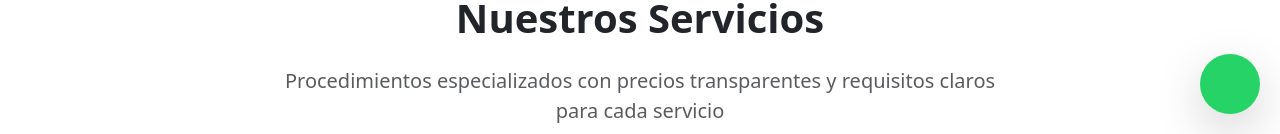
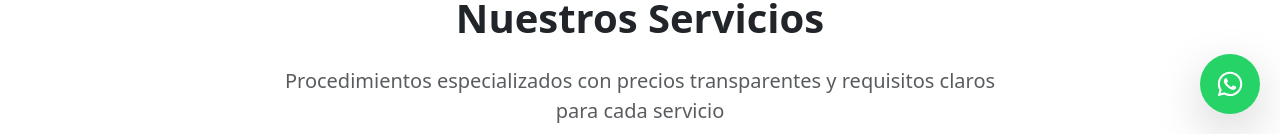
Before and after one commit to Andyabila5/DraNavarro, a React (Vite) app: page /DraNavarro/servicios in a window 1280 px wide. Shown: the part 666-800 px from the top of the page. Built offline with nearby package versions, Linux system fonts and the light colour scheme.

Commit message:
Version1.2

```diff
--- a/src/pages/Services.jsx
+++ b/src/pages/Services.jsx
@@ -6,7 +6,9 @@ import {
     FaCcVisa,
     FaCreditCard,
     FaMobileAlt,
-    FaInfoCircle
+    FaInfoCircle,
+    FaWhatsapp
+
 } from 'react-icons/fa';
 import {
     Stethoscope,
@@ -125,7 +127,7 @@ const ServicesPage = () => {
                                 realizados con la más alta tecnología y estándares de calidad médica.
                             </p>
                             <div className="d-flex gap-3">
-                                <a href="https://wa.me/506870516918"
+                                <a href="https://wa.me/50687051691"
                                     className="btn px-4 py-3 rounded-pill fw-medium"
                                     style={{ backgroundColor: '#25d366', color: 'white', border: 'none' }}
                                     target="_blank">
@@ -177,7 +179,7 @@ const ServicesPage = () => {
                     e.target.style.backgroundColor = '#25d366';
                 }}
             >
-                <i className="fab fa-whatsapp text-white fs-3"></i>
+                <FaWhatsapp size={28} color="white" />
             </a>
 
             {/* CSS para la animación del botón flotante */}
```
